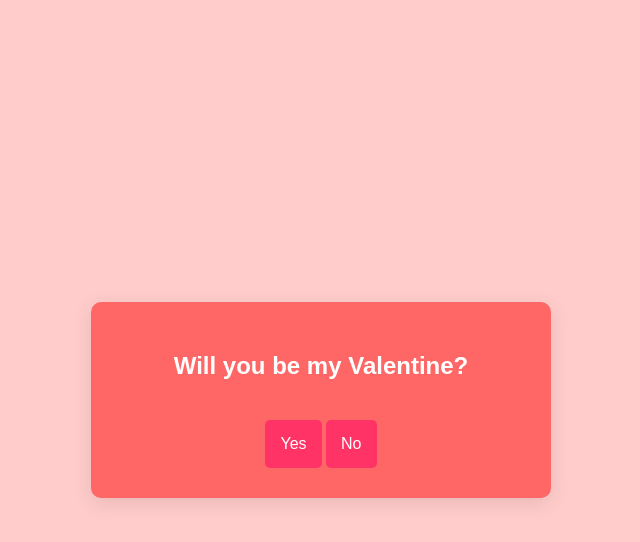
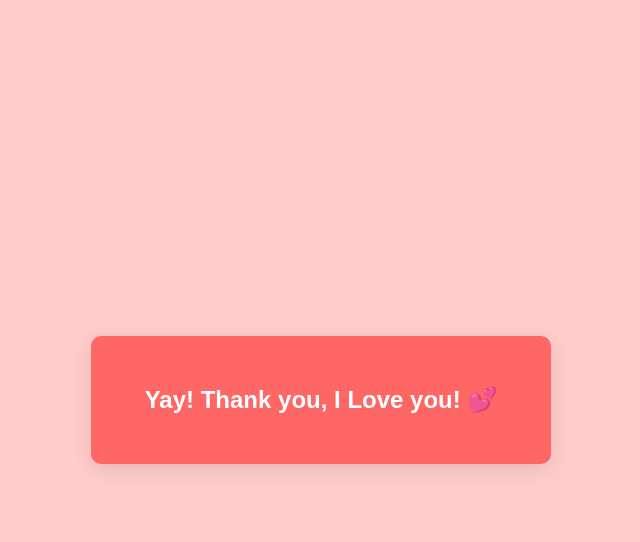
Before and after one commit to Yogapriya1512/my-valentine-website, a plain HTML site: page index.html in a window 1280 px wide. Both pictures are taken after a click on the button "Yes". Shown: the whole page, without its empty margins (319-959 px from the left). Drawn offline with Linux system fonts and the light colour scheme.

Commit message:
Add files via upload

```diff
--- a/index.html
+++ b/index.html
@@ -41,7 +41,7 @@
 </head>
 <body>
   <div class="container" id="question-container">
-    <h2 id="question">Will you be my Valentine?</h2>
+    <h2 id="question">Hi Debore Will you be my Valentine?</h2>
     <button onclick="handleResponse('yes')">Yes</button>
     <button onclick="handleResponse('no')">No</button>
   </div>
@@ -54,10 +54,10 @@
 
       if (step === 1) {
         if (answer === 'yes') {
-          questionElement.innerHTML = "Yay! Thank you, Love you! 💕";
+          questionElement.innerHTML = "Yay! Thank you, I Love you! 💕";
           endConversation();
         } else {
-          questionElement.innerHTML = "You love to be my Valentine?";
+          questionElement.innerHTML = "Are you sure. Let me ask again. You like to be my Valentine?";
           step = 2;
           updateButtons();
         }
@@ -66,15 +66,15 @@
           questionElement.innerHTML = "Aww, you're the best! 💖";
           endConversation();
         } else {
-          questionElement.innerHTML = "You have to be my Valentine? 😘";
+          questionElement.innerHTML = "Think babe. You have to be my Valentine? 😘";
           step = 3;
           updateButtons();
         }
       } else if (step === 3) {
         if (answer === 'yes') {
-          questionElement.innerHTML = "I knew it! ❤️ You're my Valentine now!";
+          questionElement.innerHTML = "I knew it! ❤️ Yay You're my Valentine now!";
         } else {
-          questionElement.innerHTML = "Looks like you need some convincing! 💖will you??";
+          questionElement.innerHTML = "Poor Boy. Sorry Cant Escape. You are my valentine 💖";
         }
         endConversation();
       }
@@ -86,4 +86,9 @@
     }
 
     function endConversation() {
-      const buttons =
+      const buttons = document.querySelectorAll('button');
+      buttons.forEach(button => button.style.display = 'none');  // Hide buttons after final answer
+    }
+  </script>
+</body>
+</html>
```
